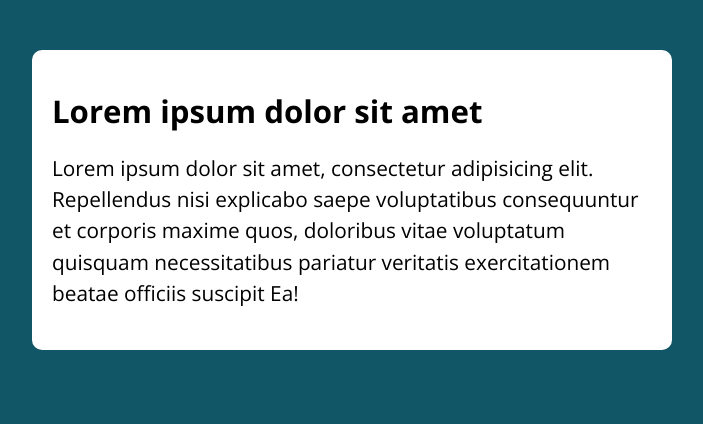
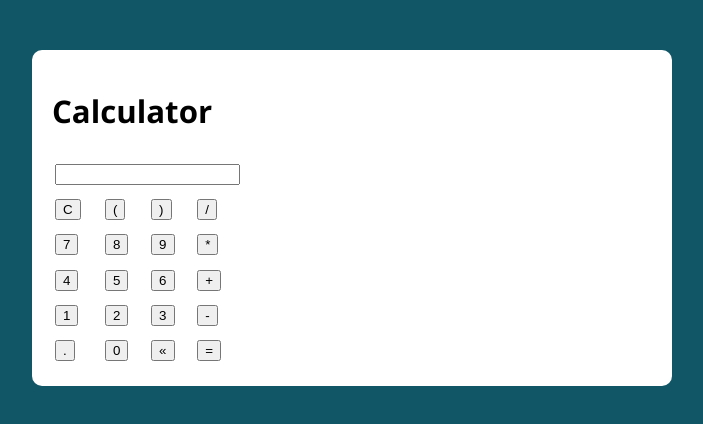
Before and after one commit to Davi-dosSantos/JS-TS, a plain HTML site: page FunçõesAvançado/76.CalculadoraProject/index.html in a window 1280 px wide. Shown: the whole page, without its empty margins (288-991 px from the left). Drawn offline with nearby package versions, Linux system fonts and the light colour scheme.

Commit message:
Html calculator ready

```diff
--- a/FunçõesAvançado/76.CalculadoraProject/index.html
+++ b/FunçõesAvançado/76.CalculadoraProject/index.html
@@ -12,13 +12,45 @@
 <body>
 
   <section class="container">
-    <h1>Lorem ipsum dolor sit amet</h1>
-    <p>
-      Lorem ipsum dolor sit amet, consectetur adipisicing elit.
-      Repellendus nisi explicabo saepe voluptatibus consequuntur et corporis
-      maxime quos, doloribus vitae voluptatum quisquam necessitatibus
-      pariatur veritatis exercitationem beatae officiis suscipit Ea!
-    </p>
+    <h1>Calculator</h1>
+
+    <table class="calculator">
+      <tr>
+        <td colspan="4"><input type="text" class="display"></td>
+      </tr>
+      <tr>
+        <td><button class="btn btn-clear">C</button></td>
+        <td><button class="btn btn-num">(</button></td>
+        <td><button class="btn btn-num">)</button></td>
+        <td><button class="btn btn-num">/</button></td>
+      </tr>
+      <tr>
+        <td><button class="btn btn-num">7</button></td>
+        <td><button class="btn btn-num">8</button></td>
+        <td><button class="btn btn-num">9</button></td>
+        <td><button class="btn btn-num">*</button></td>
+      </tr>
+      <tr>
+        <td><button class="btn btn-num">4</button></td>
+        <td><button class="btn btn-num">5</button></td>
+        <td><button class="btn btn-num">6</button></td>
+        <td><button class="btn btn-num">+</button></td>
+      </tr>
+      <tr>
+        <td><button class="btn btn-num">1</button></td>
+        <td><button class="btn btn-num">2</button></td>
+        <td><button class="btn btn-num">3</button></td>
+        <td><button class="btn btn-num">-</button></td>
+      </tr>
+      <tr>
+        <td><button class="btn btn-num">.</button></td>
+        <td><button class="btn btn-num">0</button></td>
+        <td><button class="btn btn-del">&laquo;</button></td>
+        <td><button class="btn btn-eq">=</button></td>
+      </tr>
+
+    </table>
+
   </section>
 
   <script src="./assets/js/main.js"></script>
```
